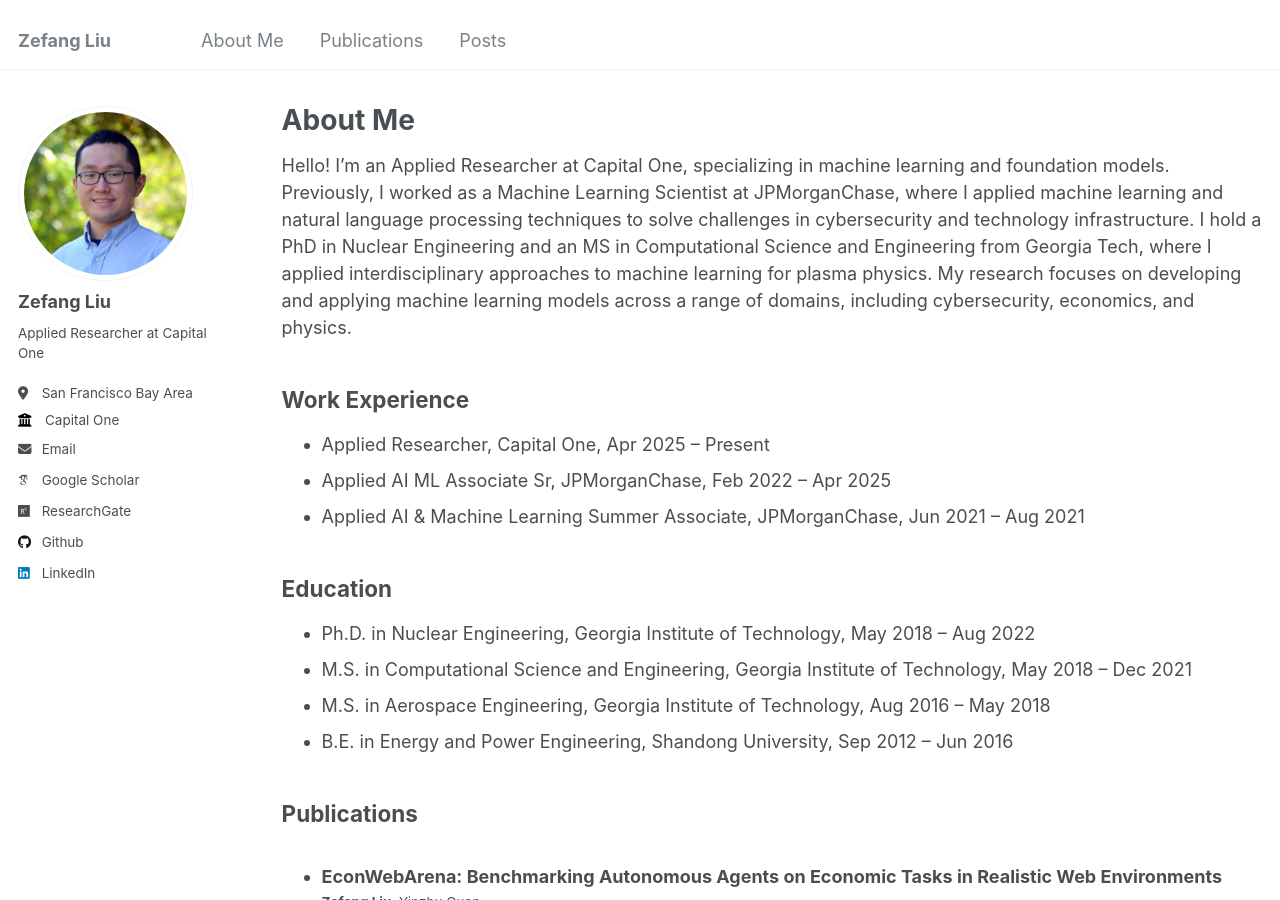
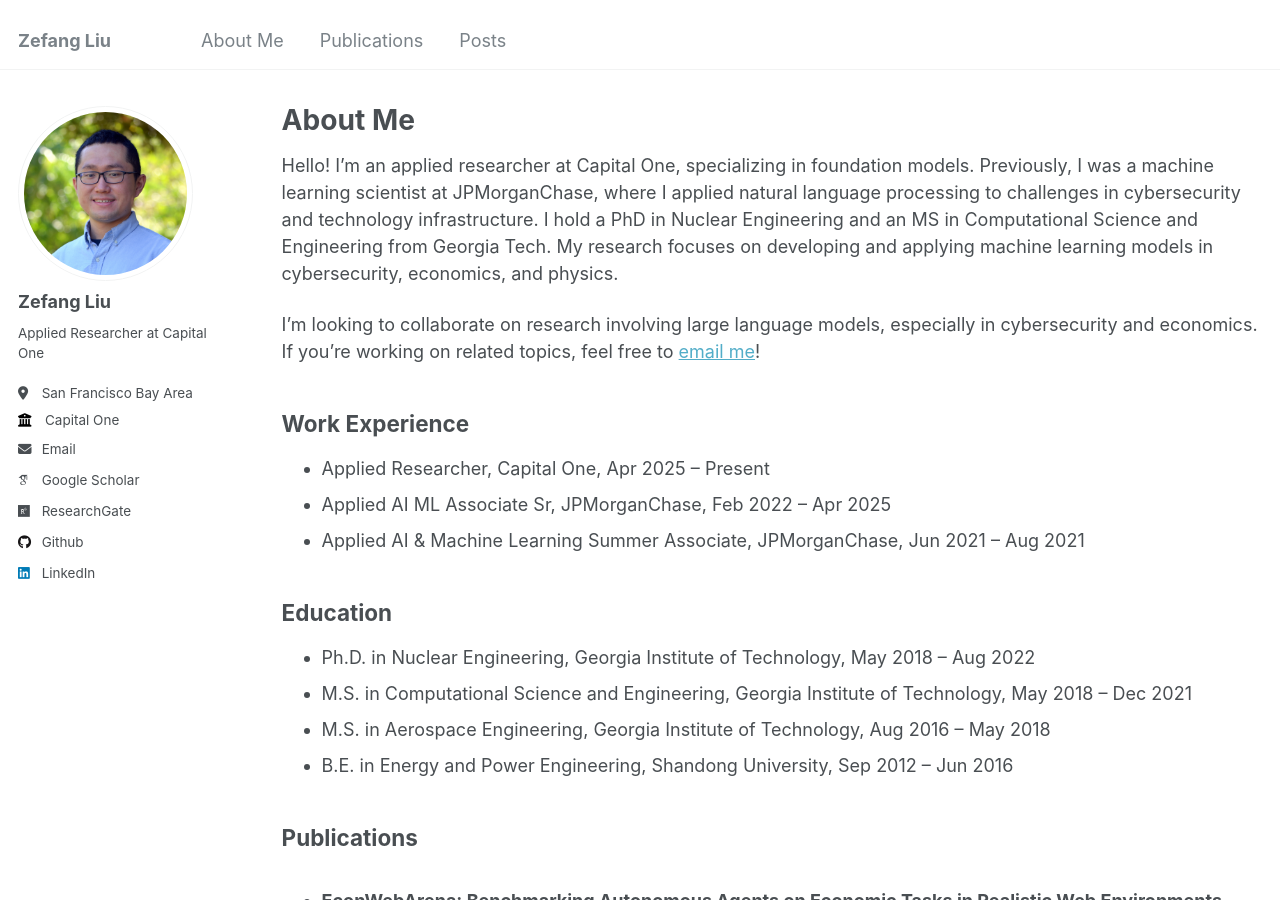
Before and after one commit to zefang-liu/zefang-liu.github.io, a Jekyll site: the page built from _pages/about.md, in a window 1280 px wide and 900 px high. Built offline with Jekyll 4.4.1, drawn with Linux system fonts in a browser that asks for light colours; some web fonts are replaced.

Commit message:
Update about me

```diff
--- a/_pages/about.md
+++ b/_pages/about.md
@@ -9,7 +9,9 @@
 
 {% include base_path %}
 
-Hello! I’m an Applied Researcher at Capital One, specializing in machine learning and foundation models. Previously, I worked as a Machine Learning Scientist at JPMorganChase, where I applied machine learning and natural language processing techniques to solve challenges in cybersecurity and technology infrastructure. I hold a PhD in Nuclear Engineering and an MS in Computational Science and Engineering from Georgia Tech, where I applied interdisciplinary approaches to machine learning for plasma physics. My research focuses on developing and applying machine learning models across a range of domains, including cybersecurity, economics, and physics.
+Hello! I’m an applied researcher at Capital One, specializing in foundation models. Previously, I was a machine learning scientist at JPMorganChase, where I applied natural language processing to challenges in cybersecurity and technology infrastructure. I hold a PhD in Nuclear Engineering and an MS in Computational Science and Engineering from Georgia Tech. My research focuses on developing and applying machine learning models in cybersecurity, economics, and physics.
+
+I’m looking to collaborate on research involving large language models, especially in cybersecurity and economics. If you're working on related topics, feel free to <a href="mailto:liuzefang@gatech.edu">email me</a>!
 
 ## Work Experience
 
```
